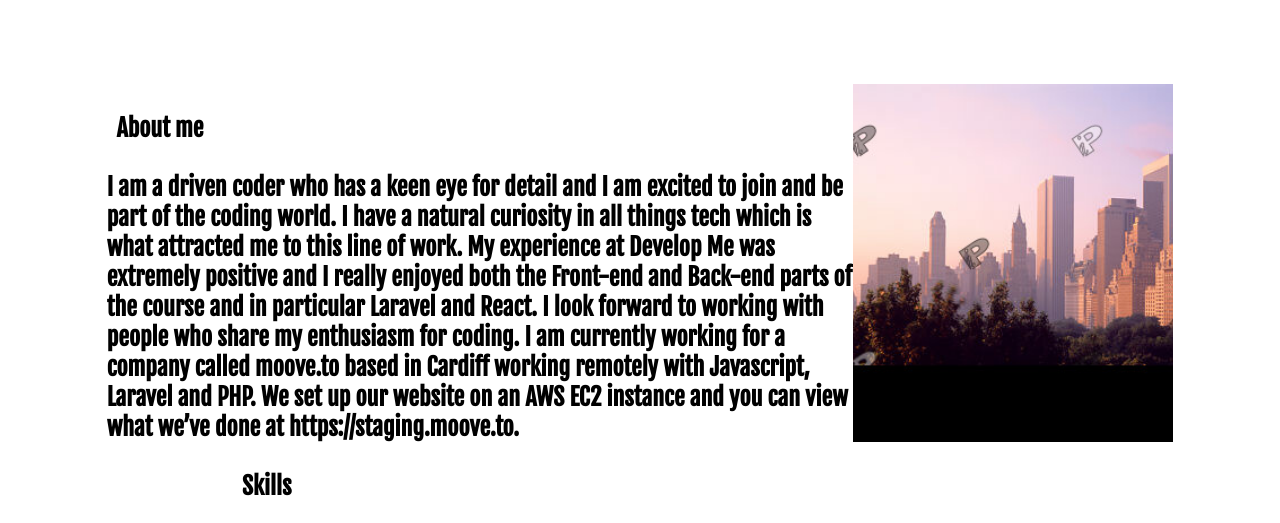
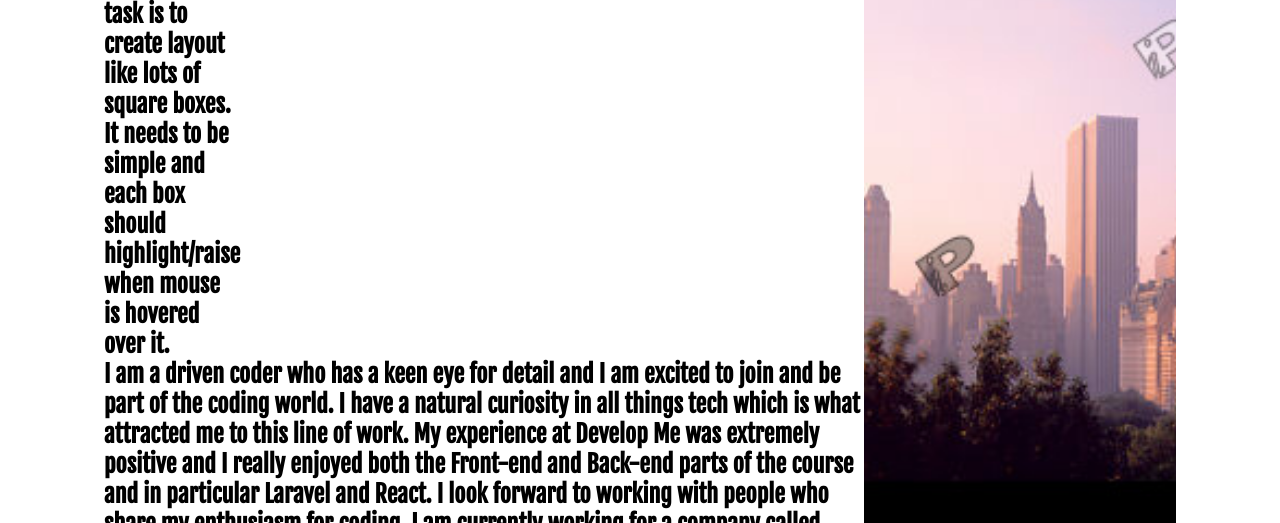
Before and after one commit to GRANDMAC96/portfolio_new, a plain HTML site: page index.html in a window 1280 px wide. Shown: the part 91-614 px from the top of the page. Drawn offline with Linux system fonts and the light colour scheme.

```diff
--- a/index.html
+++ b/index.html
@@ -23,7 +23,7 @@
     </nav>
     <div class="image"></div>
     <header class="header">
-        About me
+        About me ******* Next task is to create layout like lots of square boxes. It needs to be simple and each box should highlight/raise when mouse is hovered over it.
     </header>
     <div class="me">I am a driven coder who has a keen eye for detail and I am excited to join and be part of the
         coding world. I have a natural curiosity in all things tech which is what attracted me to this line
```
Also changed, not shown: second_iteration.html (added, +11 -0 lines), second_iteration.css (added).
